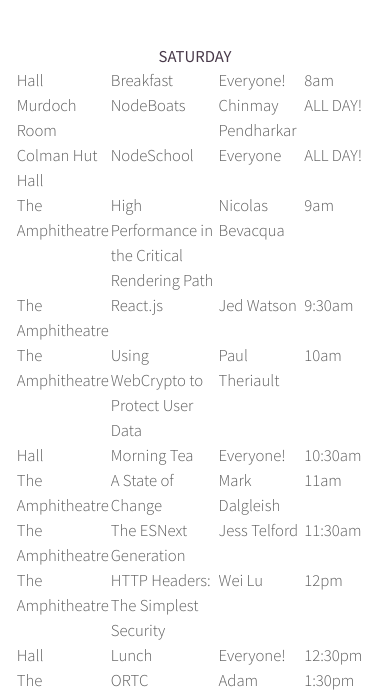
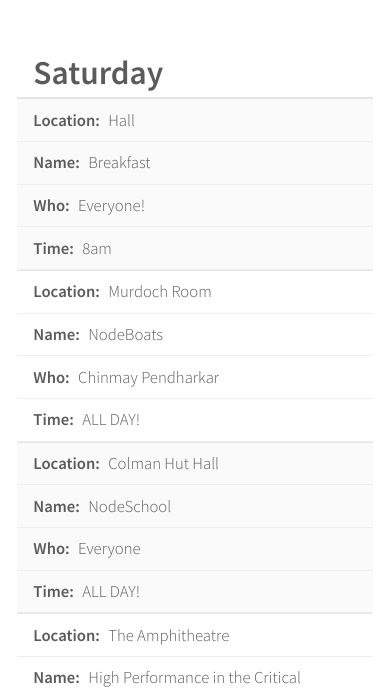
Before and after one commit to campjs/campjs-intranet-5, a plain HTML site: page schedule.html in a window 390 px wide. Shown: the part 140-834 px from the top of the page. Drawn offline with Linux system fonts and the light colour scheme.

Commit message:
Improve the layout of the schedule
- make it responsive~!
- nicer formatting for everyone!

```diff
--- a/assets/css/main.css
+++ b/assets/css/main.css
@@ -1977,9 +1977,48 @@
 				border-bottom: solid 2px #e5e5e5;
 			}
 
+			table.default caption {
+				font-weight: bold;
+				font-size: 2em;
+				line-height: 1em;
+				padding: .25em .5em .25em .5em;
+			}
+
 			table.default tfoot {
 				border-top: solid 2px #e5e5e5;
 			}
+
+/* Responsive Tables */
+
+  @media only screen and (max-width: 760px), (min-device-width: 768px) and (max-device-width: 1024px)  {
+
+    table.default,
+    table.default thead,
+    table.default tbody,
+    table.default th,
+    table.default td,
+    table.default tr {
+      display: block;
+    }
+
+    table.default thead tr {
+      position: absolute;
+      top: -9999px;
+      left: -9999px;
+    }
+
+    table.default td {
+      border: none;
+      border-bottom: 1px solid #eee;
+    }
+
+    table.default td:before {
+      display: inline-block;
+      font-weight: bold;
+      padding-right: .5em;
+      white-space: nowrap;
+    }
+  }
 
 /* Button */
 
--- a/schedule.html
+++ b/schedule.html
@@ -13,6 +13,14 @@
     <link rel="stylesheet" href="assets/css/main.css" />
     <!--[if lte IE 8]><link rel="stylesheet" href="assets/css/ie/v8.css" /><![endif]-->
     <!--[if lte IE 8]><script src="assets/css/ie/respond.min.js"></script><![endif]-->
+    <style>
+    @media only screen and (max-width: 760px), (min-device-width: 768px) and (max-device-width: 1024px)  {
+      table.schedule td:nth-of-type(1):before { content: "Location:"; }
+      table.schedule td:nth-of-type(2):before { content: "Name:"; }
+      table.schedule td:nth-of-type(3):before { content: "Who:"; }
+      table.schedule td:nth-of-type(4):before { content: "Time:"; }
+    }
+    </style>
   </head>
   <body class="no-sidebar">
     <div id="page-wrapper">
@@ -45,7 +53,7 @@
 
           <div class="container">
             <article id="main" class="special">
-              <table id="sessions"></table>
+              <table id="sessions" class="default"></table>
             </article>
           </div>
 
@@ -84,7 +92,7 @@
       <script>
 var days = [
   {
-    day: "saturday",
+    day: "Saturday",
     sessions: [
       {
         "name": "Breakfast",
@@ -231,7 +239,7 @@
     ],
   },
   {
-    day: "sunday",
+    day: "Sunday",
     sessions: [
       {
         "name": "Breakfast",
@@ -366,30 +374,33 @@
 };
 
 var render = function() {
-  var tbl = document.getElementById("sessions");
+  var tableContainer = document.getElementById("main");
 
-  tbl.innerHTML = "";
+  tableContainer.innerHTML = "";
 
   days.forEach(function(day, i) {
-    tbl.appendChild(Z("tr", null, [
-      Z("th", {colSpan: 4}, [
-        Z("h1", null, [document.createTextNode(day.day.toUpperCase())]),
+    tableContainer.appendChild(Z("table", {className: "default schedule"}, [
+      Z("thead", null, [
+        Z("caption", {id: day.day}, [document.createTextNode(day.day)]),
+        Z("tr", null, [
+          Z("th", null, [document.createTextNode("Location")]),
+          Z("th", null, [document.createTextNode("Name")]),
+          Z("th", null, [document.createTextNode("Who")]),
+          Z("th", null, [document.createTextNode("Time")]),
+        ]),
       ]),
+      Z("tbody", null, day.sessions.map(function(session) {
+        return Z("tr", null, [
+          Z("td", null, [document.createTextNode(session.location)]),
+          Z("td", null, [document.createTextNode(session.name)]),
+          Z("td", null, [document.createTextNode(session.who)]),
+          Z("td", null, [document.createTextNode(session.time)]),
+        ]);
+      })),
     ]));
 
-    day.sessions.forEach(function(session) {
-      tbl.appendChild(Z("tr", null, [
-        Z("td", null, [document.createTextNode(session.location)]),
-        Z("td", null, [document.createTextNode(session.name)]),
-        Z("td", null, [document.createTextNode(session.who)]),
-        Z("td", null, [document.createTextNode(session.time)]),
-      ]));
-    });
-
     if (i !== days.length - 1) {
-      tbl.appendChild(Z("tr", null, [
-        Z("th", {colSpan: 4}, [Z("hr")]),
-      ]));
+      tableContainer.appendChild(Z("hr"));
     }
   });
 };
```
